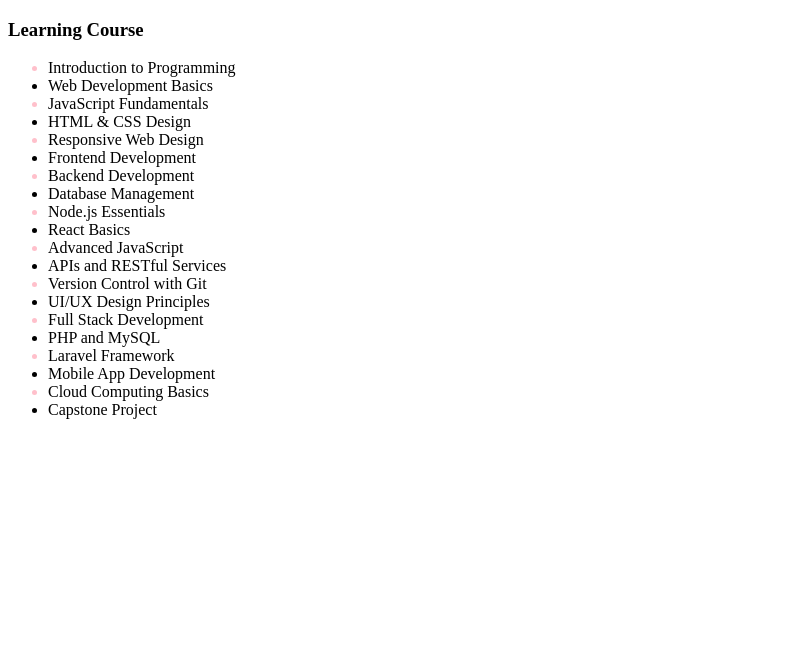
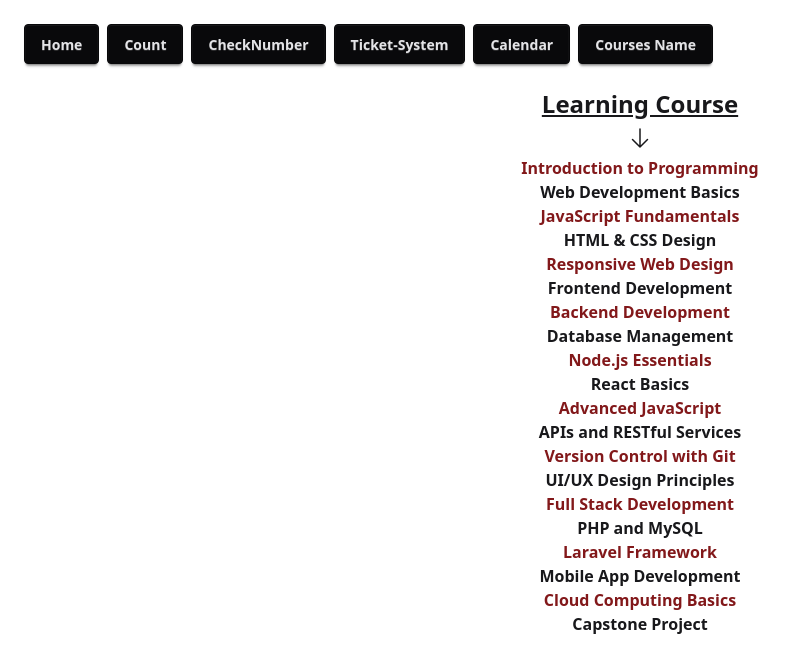
Before and after one commit to nounthanith/nubb-learn-javascript, a plain HTML site: page courseName.html in a window 1280 px wide. Shown: the whole page, without its empty margins (0-812 px from the left). Drawn offline with nearby package versions, Linux system fonts and the light colour scheme.

Commit message:
update header

```diff
--- a/courseName.html
+++ b/courseName.html
@@ -1,20 +1,48 @@
 <!DOCTYPE html>
 <html lang="en">
-
   <head>
     <meta charset="UTF-8" />
     <meta name="viewport" content="width=device-width, initial-scale=1.0" />
     <title>Document</title>
-  <!-- <script src="https://cdn.jsdelivr.net/npm/@tailwindcss/browser@4"></script>
-    <link href="https://cdn.jsdelivr.net/npm/daisyui@5" rel="stylesheet" type="text/css" />
-    <script src="https://cdn.jsdelivr.net/npm/@tailwindcss/browser@4"></script>  -->
+    <script src="https://cdn.jsdelivr.net/npm/@tailwindcss/browser@4"></script>
+    <link
+      href="https://cdn.jsdelivr.net/npm/daisyui@5"
+      rel="stylesheet"
+      type="text/css"
+    />
+    <script src="https://cdn.jsdelivr.net/npm/@tailwindcss/browser@4"></script>
   </head>
 
   <body>
-  <h3>Learning Course</h3>
-  <ul id="list"></ul>
+    <div class="flex flex-wrap justify-start item-center p-6 gap-2">
+      <button class="btn btn-neutral"><a href="index.html">Home</a></button>
+      <button class="btn btn-neutral"><a href="countNum.html">Count</a></button>
+      <button class="btn btn-neutral"><a href="checkNum.html">CheckNumber</a></button>
+      <button class="btn btn-neutral"><a href="ticketAgeCheck.html">Ticket-System</a></button>
+      <button class="btn btn-neutral"><a href="calender.html">Calendar</a></button>
+      <button class="btn btn-neutral"><a href="courseName.html">Courses Name</a></button>
+    </div>
+    <div>
+      <h3 class="text-center font-bold text-2xl underline">Learning Course</h3>
+      <h4 class="flex justify-center mt-3 animate-bounce">
+        <svg
+          xmlns="http://www.w3.org/2000/svg"
+          fill="none"
+          viewBox="0 0 24 24"
+          stroke-width="1.5"
+          stroke="currentColor"
+          class="size-6"
+        >
+          <path
+            stroke-linecap="round"
+            stroke-linejoin="round"
+            d="M19.5 13.5 12 21m0 0-7.5-7.5M12 21V3"
+          />
+        </svg>
+      </h4>
+      <ul class="text-center" id="list"></ul>
+    </div>
     <script>
-
       let courseUrls = [
         "https://www.coursera.org/learn/python", // Introduction to Programming
         "https://www.coursera.org/specializations/web-design", // Web Development Basics
@@ -61,13 +89,13 @@
         "Capstone Project",
       ];
 
-    for (let i = 0; i < courses.length; i++) {
+      for (let i = 0; i < courses.length && courseUrls.length; i++) {
         const list = document.getElementById("list");
-      list.innerHTML += `<li style="${i % 2 == 0 ? "color:pink" : "color:black"
-        }"><a style="text-decoration:none; color:black;" href="${courseUrls[i]}" target="_blank">${courses[i]}</a></li>`;
+        list.innerHTML += `<a href="${courseUrls[i]}" target="_blank"
+        class="block font-bold ${i % 2 === 0 ? "text-red-900" : ""}">
+        ${courses[i]}
+      </a>`;
       }
-
     </script>
   </body>
-
 </html>
```
Also changed, not shown: calender.html (+2 -1 lines), checkNum.html (+3 -2 lines), countNum.html (+3 -2 lines), index.html (+3 -2 lines), ticketAgeCheck.html (+3 -2 lines). Lines whose indentation alone changed are shown as unchanged.
